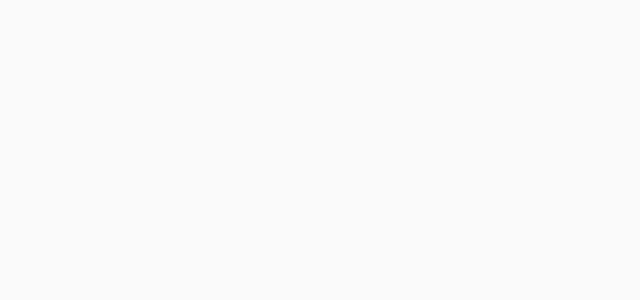
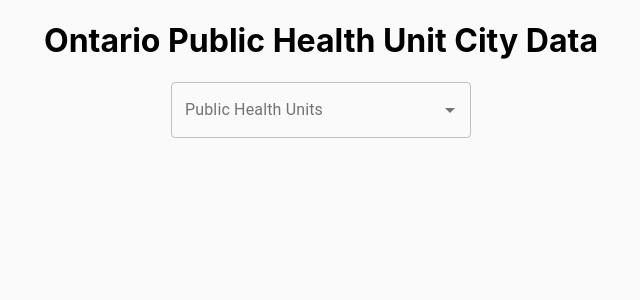
Before and after one commit to sbalaketheeswaran/ontario-covid-19-react-app, a React (Create React App) app: page / in a window 1280 px wide. Shown: the top 300 px of the page, without its empty margins (319-959 px from the left). Built offline with nearby package versions, Linux system fonts and the light colour scheme; no server answers.

Commit message:
Add Autocomplete combo box component from material-ui - Autocomplete using public health unit - request by id on rest api

```diff
--- a/package.json
+++ b/package.json
@@ -3,6 +3,8 @@
   "version": "0.1.0",
   "private": true,
   "dependencies": {
+    "@material-ui/core": "^4.11.0",
+    "@material-ui/lab": "^4.0.0-alpha.56",
     "@testing-library/jest-dom": "^4.2.4",
     "@testing-library/react": "^9.5.0",
     "@testing-library/user-event": "^7.2.1",
--- a/src/App.js
+++ b/src/App.js
@@ -1,11 +1,51 @@
 import React from 'react';
-import './App.module.css';
+import ComboBox from "./components/ComboBox"
+import { fetchAllPublicHealthUnitData, fetchByPublicHealthUnitID } from './api/index';
+import styles from './App.module.css'
 
-function App() {
-  return (
-    <div className="container">
-    </div>
-  );
+class App extends React.Component {
+  constructor(props) {
+    super(props);
+    this.state = {
+      data: new Map(),
+      phuMetrics : {}
+    }
+  }
+
+  async componentDidMount() {
+    const { result } = await fetchAllPublicHealthUnitData();
+    let phuIdMap = new Map()
+    if(result)
+    {
+      for (const {PublicHealthUnit , id} of result) {
+        phuIdMap.set(PublicHealthUnit,id)
+      }
+    }
+
+    this.setState( {data: phuIdMap} );
+  }
+
+  handleCityChange = async (selectedPhu) => {
+    if(selectedPhu){
+      const { data } = this.state
+      let phuId = data.get(selectedPhu)
+      console.log(phuId)
+
+      const result  = await fetchByPublicHealthUnitID(phuId);
+      console.log(result)
+      this.setState( {data, phuMetrics: result});
+    }
+  }
+
+  render() {
+    const { data } = this.state;
+    return (
+      <div className={styles.container}>
+      <h1>Ontario Public Health Unit City Data</h1>
+      <ComboBox data ={[ ...data.keys() ]} handleCityChange={this.handleCityChange}/>
+      </div>
+    );
+  }
 }
 
 export default App;
--- a/src/api/index.js
+++ b/src/api/index.js
@@ -2,13 +2,25 @@ import axios from 'axios';
 
 const url = 'http://localhost:3000/PublicHealthUnit';
 
-export const fetchData = async () => {
+export const fetchAllPublicHealthUnitData = async () => {
     try {
         const {
             data
         } = await axios.get(url);
+        console.log(data)
         return data;
     } catch (error) {
         console.log(error);
     }
 };
+
+export const fetchByPublicHealthUnitID = async (id) => {
+    try {
+        const {
+            data
+        } = await axios.get(url + '/' + id);
+        return data;
+    } catch (error) {
+        console.log(error);
+    }
+};
--- /dev/null
+++ b/src/components/ComboBox.js
@@ -0,0 +1,16 @@
+/* eslint-disable no-use-before-define */
+import React from 'react';
+import TextField from '@material-ui/core/TextField';
+import Autocomplete from '@material-ui/lab/Autocomplete';
+
+export default function ComboBox(props) {
+    return (
+        <Autocomplete
+            id="combo-box-demo"
+            options={props.data}
+            style={{ width: 300 }}
+            renderInput={(params) => <TextField {...params} label="Public Health Units" variant="outlined" />}
+            onChange={(event, selectedValue) => props.handleCityChange(selectedValue)}
+        />
+        );
+}
```
Also changed, not shown: 1 other file (tests, documents, lock files or other folders).
